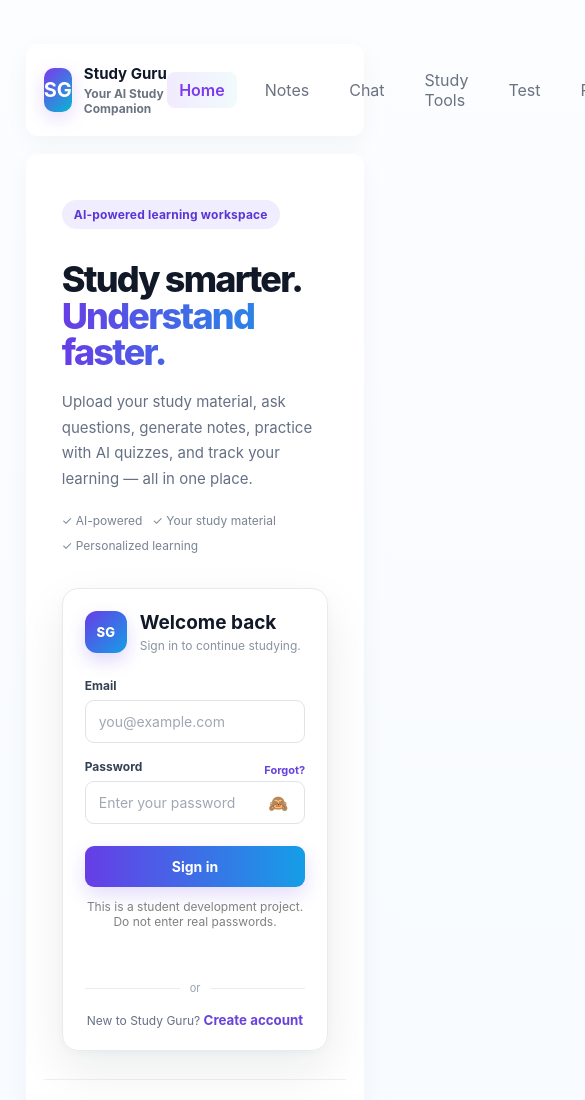
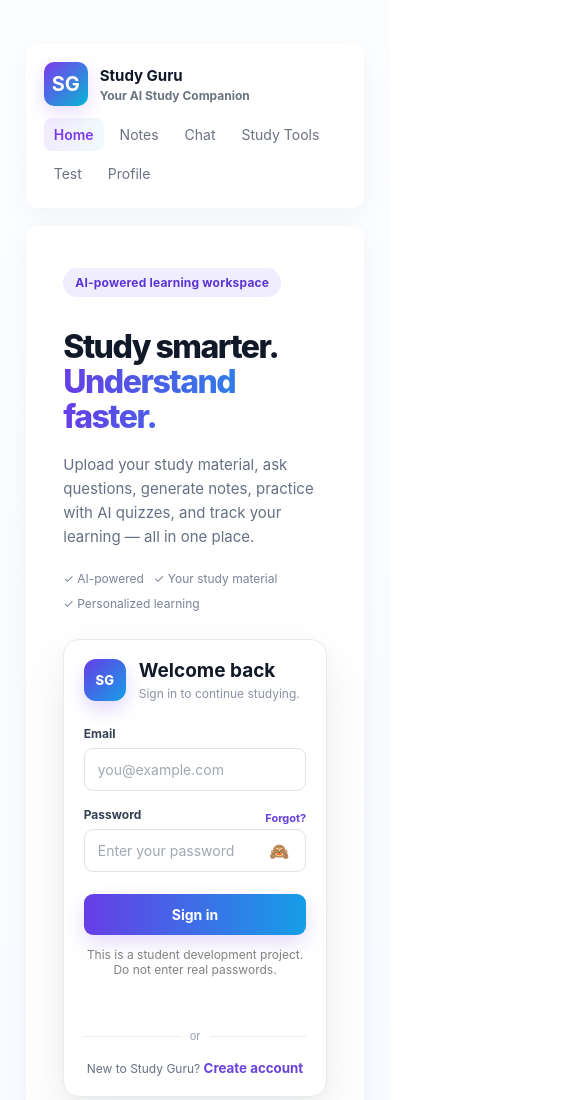
Before and after one commit to sachinthalore/study-guru, a website: page client/index.html in a window 390 px wide. Shown: the top 1100 px of the page, 585 px wide, since content can reach past the window. Drawn offline with nearby package versions, Linux system fonts and the light colour scheme.

Commit message:
Improve mobile and tablet responsive UI

```diff
--- a/client/style.css
+++ b/client/style.css
@@ -3973,3 +3973,132 @@
     padding: 32px 22px 24px;
   }
 }
+
+/* Home layout: fluid and responsive */
+.home-hero {
+  grid-template-columns: minmax(0, 1.25fr) minmax(0, 0.75fr);
+}
+
+.home-hero > *,
+.home-hero-content,
+.home-login-card {
+  min-width: 0;
+}
+
+.home-actions {
+  flex-wrap: wrap;
+}
+
+.home-title {
+  overflow-wrap: break-word;
+}
+
+/* Tablet and smaller laptops */
+@media (max-width: 1050px) {
+  .home-hero {
+    grid-template-columns: minmax(0, 1fr);
+    gap: 32px;
+  }
+
+  .home-login-card {
+    justify-self: start;
+    width: min(100%, 450px);
+  }
+}
+
+/* Phones */
+@media (max-width: 700px) {
+  .home-hero {
+    min-height: auto;
+    padding: clamp(24px, 6vw, 36px) clamp(16px, 5vw, 24px);
+    gap: 28px;
+  }
+
+  .home-title {
+    font-size: clamp(32px, 8vw, 42px);
+    line-height: 1.1;
+    letter-spacing: -1.5px;
+  }
+
+  .home-subtitle {
+    font-size: 15px;
+    line-height: 1.6;
+  }
+
+  .home-actions {
+    align-items: stretch;
+  }
+
+  .home-actions > * {
+    max-width: 100%;
+  }
+
+  .home-login-card {
+    width: 100%;
+    max-width: 100%;
+    justify-self: stretch;
+    padding: clamp(18px, 5vw, 24px);
+  }
+}
+
+/* Small phones */
+@media (max-width: 380px) {
+  .home-title {
+    font-size: 32px;
+    letter-spacing: -1.2px;
+  }
+
+  .home-trust {
+    gap: 10px;
+    font-size: 11px;
+  }
+}
+
+/* Responsive navigation */
+.nav {
+  min-width: 0;
+  flex-wrap: wrap;
+  gap: 12px;
+}
+
+.menu {
+  min-width: 0;
+  flex-wrap: wrap;
+}
+
+.menu a {
+  white-space: nowrap;
+}
+
+/* Tablet and mobile */
+@media (max-width: 760px) {
+  .nav {
+    align-items: flex-start;
+    flex-direction: column;
+    width: 100%;
+  }
+
+  .menu {
+    width: 100%;
+    display: flex;
+    flex-wrap: wrap;
+    gap: 6px;
+  }
+
+  .menu a {
+    padding: 8px 10px;
+    font-size: 14px;
+  }
+}
+
+/* Small mobile */
+@media (max-width: 380px) {
+  .menu {
+    gap: 4px;
+  }
+
+  .menu a {
+    padding: 7px 8px;
+    font-size: 13px;
+  }
+}
```
